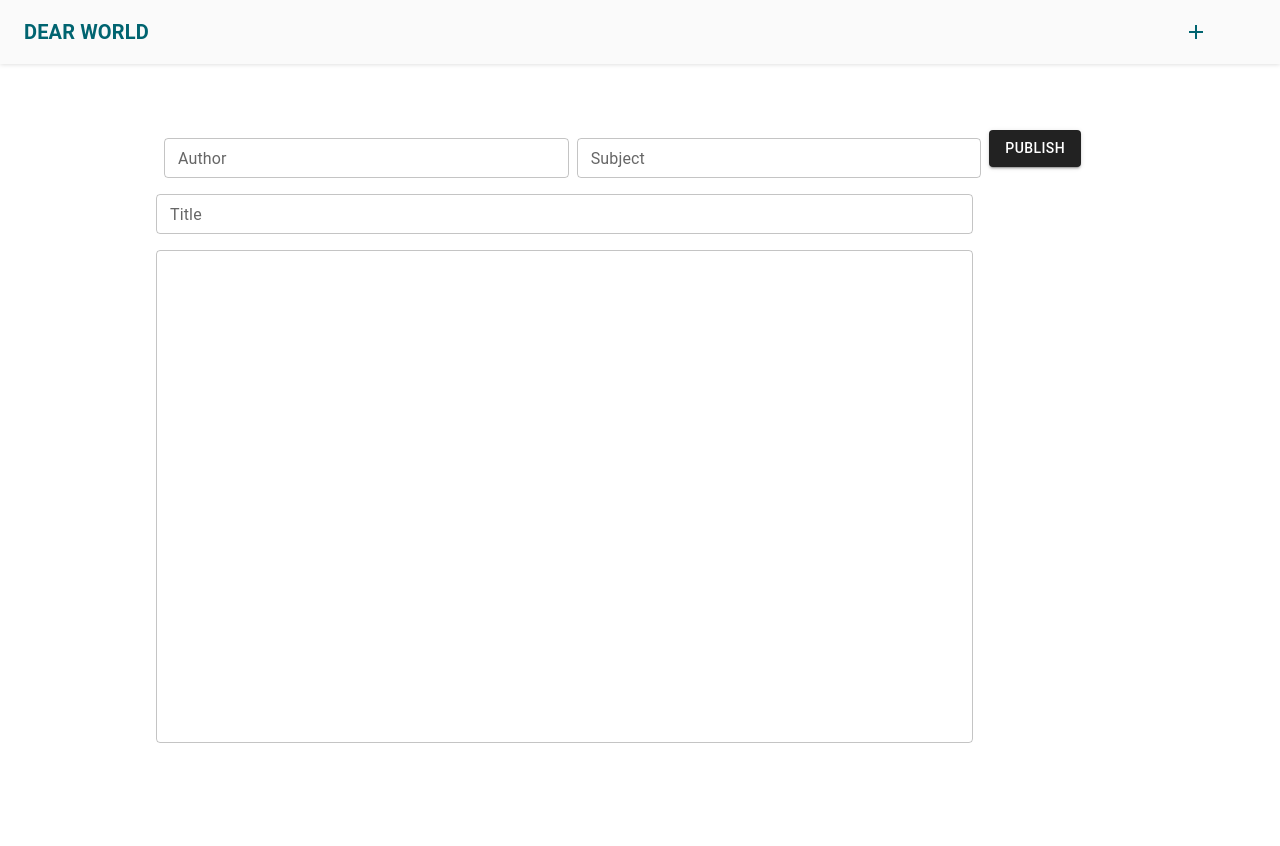
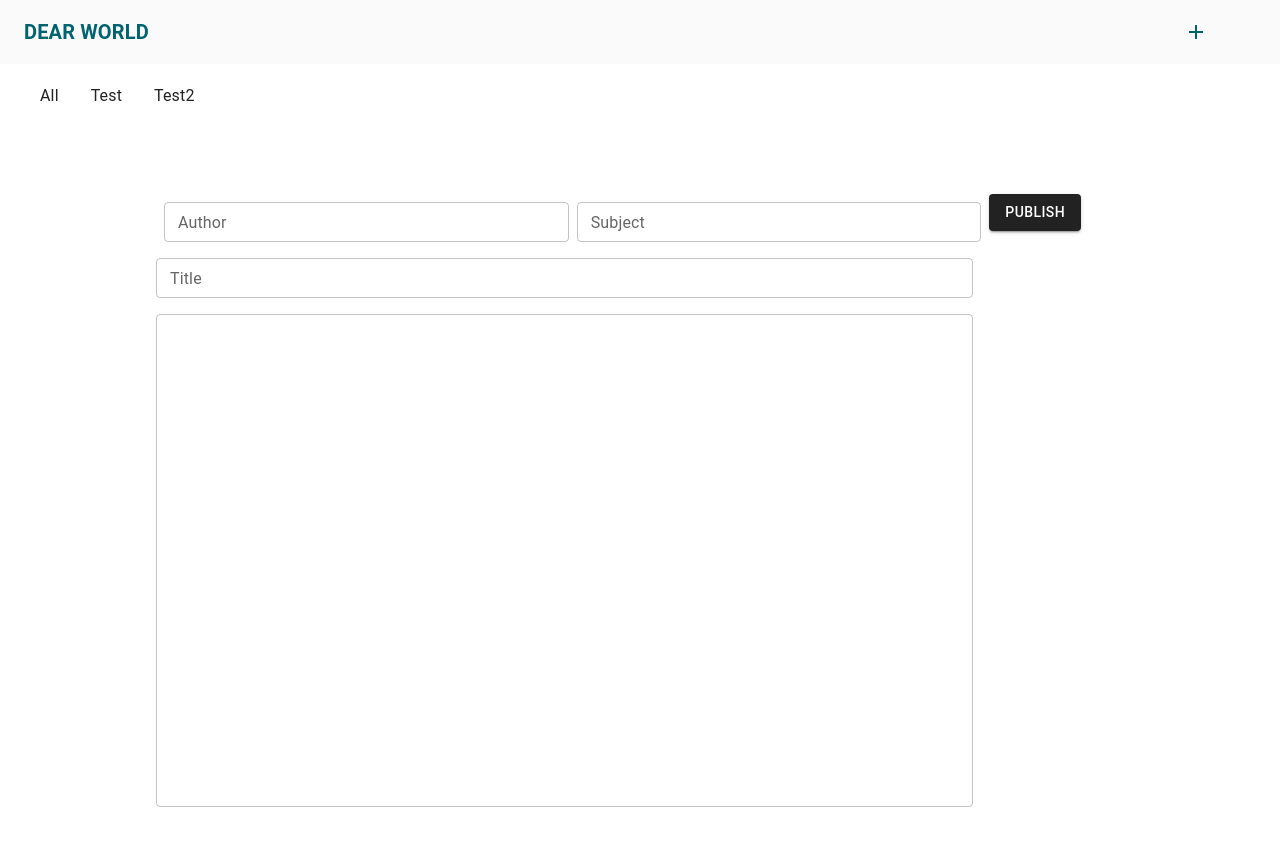
Before and after one commit to emiliaajax/dear-world, a React (Create React App) app in the folder client/: page /create in a window 1280 px wide. Shown: the top 846 px of the page. Before the commit the page ends 800 px from the top, so only its background shows below. Built offline with nearby package versions, Linux system fonts and the light colour scheme.

Commit message:
Add components and API request methods for retrieving posts by subject

```diff
--- a/client/src/App.js
+++ b/client/src/App.js
@@ -23,8 +23,13 @@ class App extends React.Component {
             />
             <Route
               exact
-              path='/:id'
+              path='/post/:id'
               element={<BaseLayout><FullPost></FullPost></BaseLayout>}
+            />
+            <Route
+              exact
+              path='/:subject'
+              element={<BaseLayout><Home></Home></BaseLayout>}
             />
             <Route
               path="*"
--- a/client/src/components/BaseLayout/BaseLayout.js
+++ b/client/src/components/BaseLayout/BaseLayout.js
@@ -2,8 +2,9 @@ import { Grid } from '@mui/material'
 import { Stack } from '@mui/system'
 import React from 'react'
 import Menu from '../Menu/Menu.js'
+import SideMenu from '../SideMenu/SideMenu.js'
 
-class BaseLayout extends React.Component {
+class SecondaryLayout extends React.Component {
   constructor (props) {
     super(props)
     this.children = props.children ? props.children : null
@@ -14,6 +15,7 @@ class BaseLayout extends React.Component {
       <>
         <Stack>
           <Menu></Menu>
+          <SideMenu></SideMenu>
         </Stack>
         <Grid
           container
@@ -28,4 +30,4 @@ class BaseLayout extends React.Component {
   }
 }
 
-export default BaseLayout;
+export default SecondaryLayout
--- a/client/src/components/Comment/Comment.js
+++ b/client/src/components/Comment/Comment.js
@@ -6,7 +6,7 @@ class Comment extends React.Component {
   render() {
     return (
       <>
-        <Card variant='filled' sx={{ marginTop: '50px', marginBottom: '50px'}} >
+        <Card variant='filled'>
           <CardHeader
             sx={{ paddingLeft: 0, '.MuiCardHeader-title': { fontSize: '1.2rem', color: 'rgb(0, 100, 112)', fontWeight: 'bold' }, '.MuiCardHeader-subheader': { fontSize: '0.9rem', fontStyle: 'italic' } }}
             title={this.props.comment.name}
--- a/client/src/components/Feed/Feed.js
+++ b/client/src/components/Feed/Feed.js
@@ -17,7 +17,14 @@ class Feed extends React.Component {
   }
 
   async getAllPosts() {
-    return await new PostsService().getAllPosts()
+    let posts = []
+    if (window.location.pathname === '/') {
+      posts = await new PostsService().getAllPosts()
+    } else {
+      const subject = window.location.pathname.replace('/', '')
+      posts = await new PostsService().getPostsBySubject(subject)
+    }
+    return posts
   }
 
   renderAllPosts() {
--- a/client/src/components/FullPost/FullPost.js
+++ b/client/src/components/FullPost/FullPost.js
@@ -1,5 +1,4 @@
-import { Divider, Paper, Typography } from '@mui/material'
-import { Stack } from '@mui/system'
+import { Divider, Paper, Typography, Stack } from '@mui/material'
 import React from 'react'
 import CommentsService from '../../features/posts/CommentsService.js'
 import PostsService from '../../features/posts/PostsService.js'
@@ -26,7 +25,7 @@ class FullPost extends React.Component {
   }
 
   getIdFromUrl () {
-    return window.location.pathname.replace('/', '')
+    return window.location.pathname.replace('/post/', '')
   }
 
   async getPostById() {
@@ -57,10 +56,10 @@ class FullPost extends React.Component {
         </Typography>
         <Divider  sx={{ marginTop: '50px', borderBottomWidth: 5, color: 'rgb(0, 100, 112)' }}/>
         <Typography variant='h4' sx={{ paddingTop: '50px' }}>{this.state.comments.length} COMMENTS</Typography>
-        <Stack spacing={3}>
+        <Stack spacing={3}  sx={{ marginTop: '50px' }}>
           {this.renderAllPostComments()}
         </Stack>
-        <Stack sx={{ marginTop: '50px' }}>
+        <Stack sx={{ marginTop: '70px' }}>
           <CommentForm postId={this.postId}></CommentForm>
         </Stack>
        </Paper>
--- a/client/src/components/Menu/Menu.js
+++ b/client/src/components/Menu/Menu.js
@@ -12,7 +12,7 @@ class Menu extends React.Component {
               <Typography component='a' href='/' variant='h6' sx={{ flexGrow: 1, color: 'rgb(0, 100, 112)', fontWeight: 'bold', textDecoration: 'none' }}>
                 DEAR WORLD
               </Typography>
-              <List component="nav" aria-label="main mailbox folders">
+              <List component='nav'>
                 <ListItemButton
                   component='a'
                   href='/create'>
--- a/client/src/components/Post/Post.js
+++ b/client/src/components/Post/Post.js
@@ -6,7 +6,7 @@ class Post extends React.Component {
   constructor (props) {
     super()
     this.props = props
-    this.id = props.post._id
+    this.id = `post/${props.post._id}`
     this.title = props.post.title
     this.author = props.post.author
     this.subject = props.post.subject
--- a/client/src/components/PostForm/PostForm.js
+++ b/client/src/components/PostForm/PostForm.js
@@ -28,7 +28,7 @@ class PostForm extends React.Component {
     const response = await postsService.createPost(this.state)
     this.id = await response.id
 
-    window.location.href = `/${await this.id}`
+    window.location.href = `/post/${await this.id}`
   }
 
   onChange = (event) => {
--- /dev/null
+++ b/client/src/components/SideMenu/SideMenu.js
@@ -0,0 +1,35 @@
+import { AppBar, Toolbar, Container, MenuItem } from '@mui/material'
+import React from 'react'
+
+class SideMenu extends React.Component {
+  state = {  }
+  render() {
+    return (
+      <>
+      <AppBar position="static" sx={{ backgroundColor: '#FFFFFF', color: '#222', boxShadow: 'none' }}>
+        <Container maxWidth="xl">
+          <Toolbar disableGutters>
+            <MenuItem
+              component='a'
+              href='/'>
+              All
+            </MenuItem>
+            <MenuItem
+              component='a'
+              href='/Test'>
+              Test
+            </MenuItem>
+            <MenuItem
+              component='a'
+              href='/Test2'>
+              Test2
+            </MenuItem>
+          </Toolbar>
+        </Container>
+      </AppBar>
+      </>
+    )
+  }
+}
+
+export default SideMenu
--- a/client/src/features/posts/PostsService.js
+++ b/client/src/features/posts/PostsService.js
@@ -5,8 +5,13 @@ export default class PostsService {
     return await allPosts.json()
   }
 
+  async getPostsBySubject(subject) {
+    const posts = await fetch(process.env.REACT_APP_POSTS_API + subject)
+    return await posts.json()
+  }
+
   async getPostById (id) {
-    const post = await fetch(process.env.REACT_APP_POSTS_API + `${id}`)
+    const post = await fetch(process.env.REACT_APP_POSTS_API + 'post/' + id)
     return await post.json()
   }
 
```
